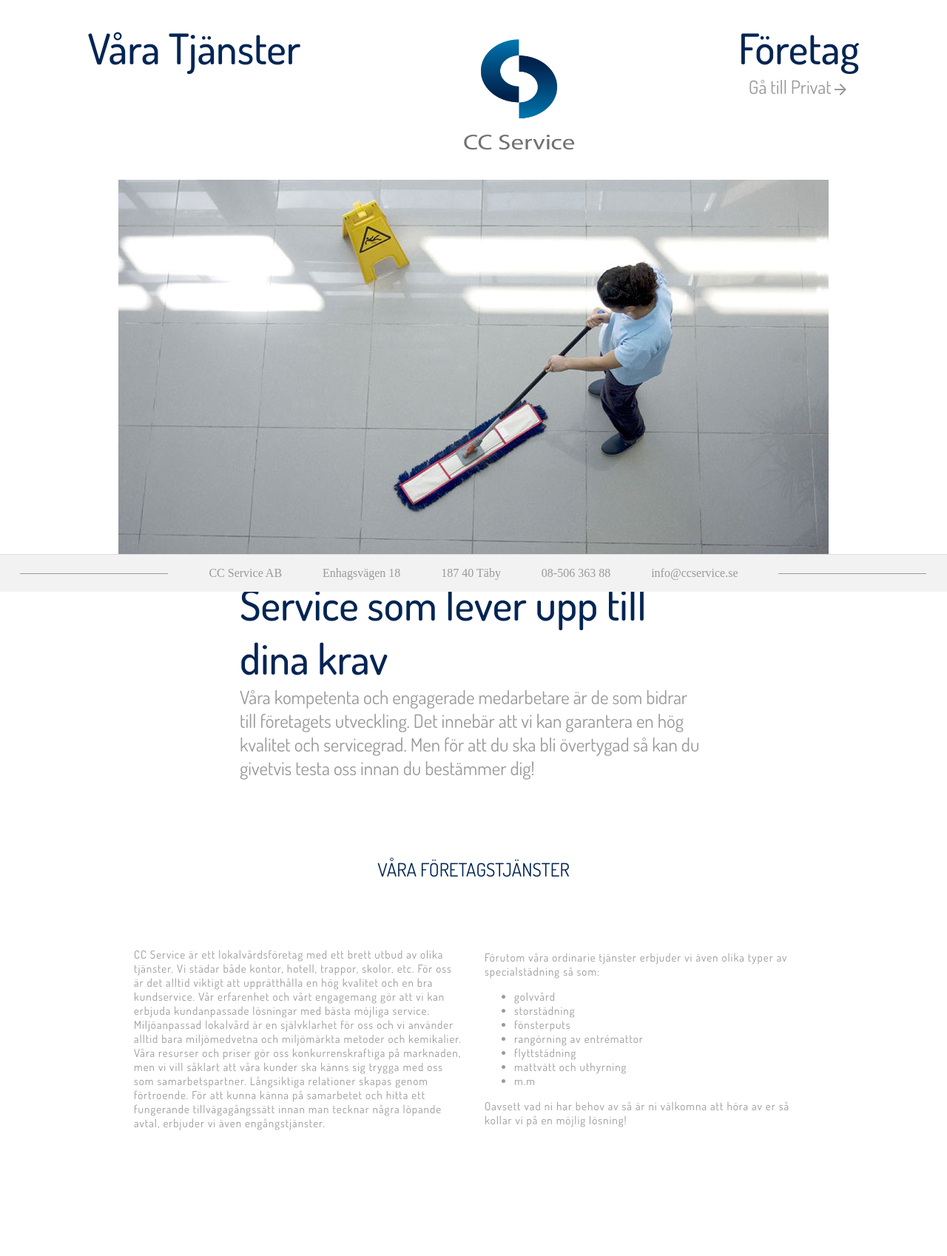
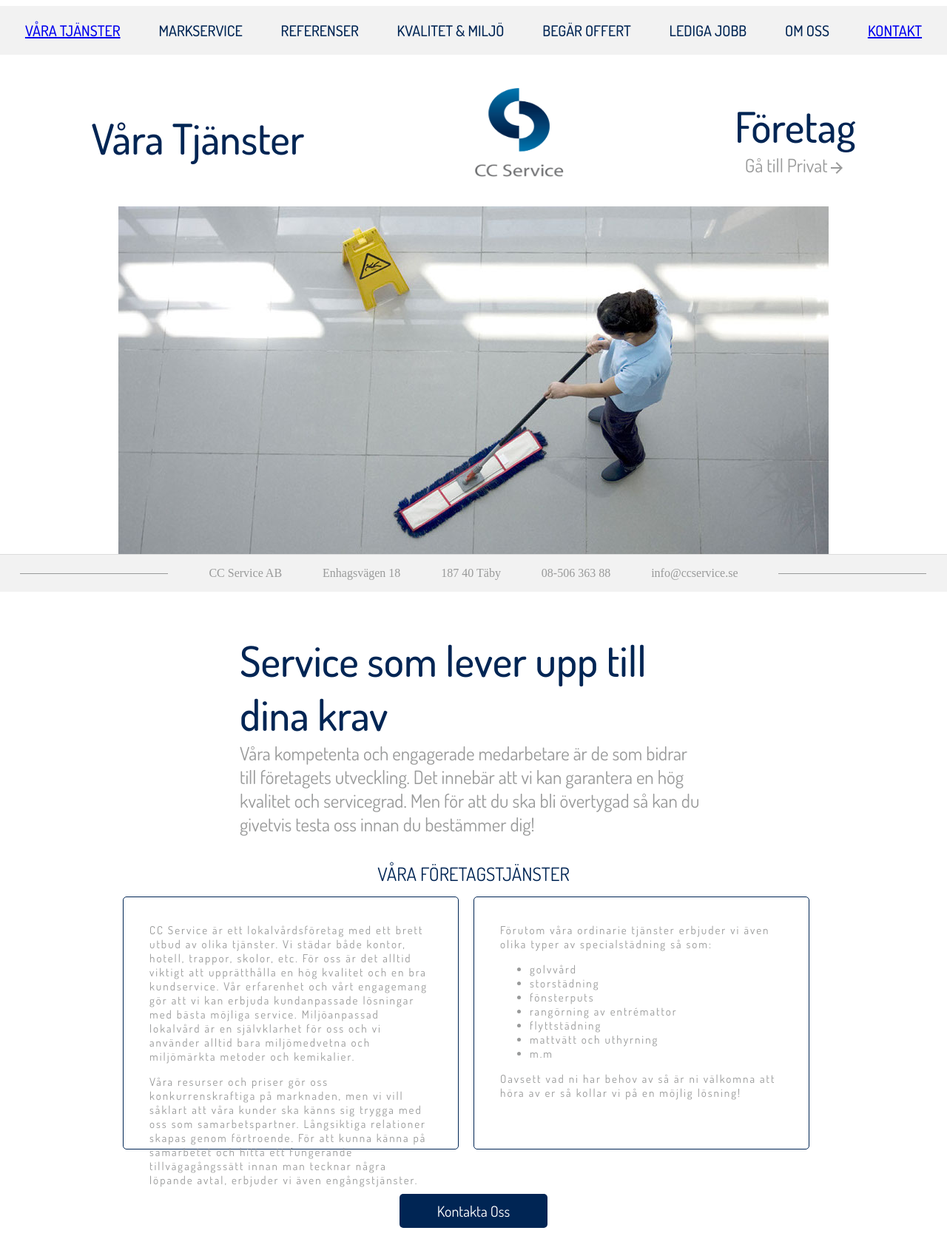
Before and after one commit to Lexlinkan/CChemsida, a React (Vite) app: page /tjanster in a window 1280 px wide. Shown: the top 1698 px of the page at 74% size. Built offline with nearby package versions, Linux system fonts and the light colour scheme.

Commit message:
Påbörjat Offterförfrågan

```diff
--- a/src/App.jsx
+++ b/src/App.jsx
@@ -4,6 +4,7 @@ import Home from './Home';
 import Footer from './Footer';
 import Business from './Business';
 import Tjanster from './Tjanster';
+import Kontakt from './Kontakt';
 
 function App() {
   return (
@@ -12,6 +13,7 @@ function App() {
         <Route path="/" element={<Home />} />
         <Route path="/business" element={<Business />} />
         <Route path="/tjanster" element={<Tjanster />} />
+        <Route path="/kontakt" element={<Kontakt />} />
       </Routes>
       <Footer />
     </Router>
--- a/src/Business.jsx
+++ b/src/Business.jsx
@@ -7,6 +7,7 @@ import kvalitetMiljo from "./assets/miljö_&_hållbarhet.jpeg";
 import offertImg from "./assets/offertImg.jpeg";
 import { Link } from "react-router-dom";
 import Tjanster from "./Tjanster";
+import Kontakt from "./Kontakt";
 
 const Business = () => {
   return (
@@ -22,7 +23,9 @@ const Business = () => {
           <span style={navItem}>BEGÄR OFFERT</span>
           <span style={navItem}>LEDIGA JOBB</span>
           <span style={navItem}>OM OSS</span>
-          <span style={navItem}>KONTAKT</span>
+          <Link to="/kontakt" element={<Kontakt />}>
+            <span style={navItem}>KONTAKT</span>
+          </Link>
         </div>
         <div style={topContainer}>
           <img style={logo} src={logoHome} alt="" />
@@ -110,8 +113,8 @@ const topRight = {
 };
 
 const logo = {
-  width: 150,
-  height: 150,
+  width: 120,
+  height: 120,
   marginTop: 25,
 };
 
@@ -123,6 +126,7 @@ const title = {
   color: "#002554",
   fontSize: 57,
   fontWeight: 500,
+  marginTop: 40,
 };
 
 const subtitle = {
--- /dev/null
+++ b/src/Kontakt.jsx
@@ -0,0 +1,183 @@
+import React from "react";
+import ArrowForwardIcon from "@mui/icons-material/ArrowForward";
+import logoHome from "./assets/CCS_COLOR.png";
+import { Link } from "react-router-dom";
+import Tjanster from "./Tjanster";
+import kontaktImg from "./assets/kontakt.jpeg";
+
+const Kontakt = () => {
+  return (
+    <div style={body}>
+      <div style={nav}>
+        <Link to="/tjanster" element={<Tjanster />}>
+          <span style={navItem}>VÅRA TJÄNSTER</span>
+        </Link>
+        <span style={navItem}>MARKSERVICE</span>
+        <span style={navItem}>REFERENSER</span>
+        <span style={navItem}>KVALITET & MILJÖ</span>
+        <span style={navItem}>BEGÄR OFFERT</span>
+        <span style={navItem}>LEDIGA JOBB</span>
+        <span style={navItem}>OM OSS</span>
+        <span style={navItem}>KONTAKT</span>
+      </div>
+      <div style={topContainer}>
+        <span style={title}>Kontakt</span>
+        <img style={logo} src={logoHome} alt="Logga" />
+        <div style={topRight}>
+          <span style={title}>Företag</span>
+          <span style={subtitle}>
+            Gå till Privat
+            <ArrowForwardIcon style={{ verticalAlign: "middle" }} />
+          </span>
+        </div>
+      </div>
+      <img src={kontaktImg} alt="Kontakt image" />
+      <div style={spanContainer}>
+        <span style={title}>Kontakta oss</span>
+        <span style={subtitle}>Har du frågor eller funderingar? Tveka inte att kontakta oss.</span>
+      </div>
+      <div style={cardContainer}>
+        <div style={card}>
+        <span style={cardTitle}>CC Service AB</span>
+        <span style={cardSubtitle}>Enhagsvägen 18, 187 40 Täby</span>
+
+        </div>
+      </div>
+      <div style={cardContainer}>
+        <div style={card}>
+        <span style={cardTitle}>Telefon:</span>
+        <span style={cardSubtitle}>08-506 363 88</span>
+        </div>
+      </div>
+      <div style={cardContainer}>
+        <div style={card}>
+        <span style={cardTitle}>Mail:</span>
+        <span style={cardSubtitle}>info@ccservice.se</span>
+        </div>
+      </div>
+      <Link to="/kontakt" element={<Kontakt />}>
+        <button style={button}>Offertförfrågan</button>
+      </Link>
+    </div>
+  );
+};
+
+const body = {
+  display: "flex",
+  justifyContent: "space-around",
+  alignItems: "center",
+  flexDirection: "column",
+};
+const topContainer = {
+  display: "flex",
+  justifyContent: "space-around",
+  padding: 20,
+  width: "100%",
+  marginBottom: 20,
+};
+
+const topRight = {
+  display: "flex",
+  flexDirection: "column",
+  alignItems: "center",
+};
+
+const logo = {
+  width: 120,
+  height: 120,
+  marginTop: 25,
+};
+
+const title = {
+  fontSize: 40,
+  fontWeight: "bold",
+  fontFamily: "dosis, sans-serif",
+  color: "#002554",
+  fontSize: 57,
+  fontWeight: 500,
+  marginTop: 40,
+};
+
+const subtitle = {
+  fontSize: 25,
+  cursor: "pointer",
+  fontFamily: "dosis, sans-serif",
+  color: "#999a9a",
+};
+
+const spanContainer = {
+  display: "flex",
+  flexDirection: "column",
+  justifyContent: "space-around",
+  alignItems: "center",
+  padding: 20,
+  width: "50%",
+};
+
+const cardContainer = {
+  display: "flex",
+  justifyContent: "center",
+  alignItems: "center",
+  flexDirection: "row",
+  width: "75%",
+  gap: 20,
+};
+
+const card = {
+  display: "flex",
+  flexDirection: "column",
+  alignItems: "center",
+  justifyContent: 'center',
+  width: "50%",
+};
+
+const cardTitle = {
+  fontSize: 25,
+  fontFamily: "dosis, sans-serif",
+  color: "#002554",
+  margin: 15,
+};
+
+const cardSubtitle = {
+  fontSize: 15,
+  fontFamily: "dosis, sans-serif",
+  color: "#999a9a",
+  margin: 15,
+  letterSpacing: 2,
+};
+
+const nav = {
+  display: "flex",
+  justifyContent: "space-around",
+  alignItems: "center",
+  flexDirection: "row",
+  padding: 20,
+  fontFamily: "dosis, sans-serif",
+  color: "#002554",
+  fontSize: 20,
+  fontWeight: 500,
+  backgroundColor: "#f2f2f2",
+  width: "100%",
+};
+
+const navItem = {
+  transition: "transform 0.2s ease-in-out",
+  cursor: "pointer",
+};
+
+const button = {
+  backgroundColor: "#002554",
+  color: "white",
+  width: 200,
+  padding: 10,
+  borderRadius: 5,
+  border: "none",
+  cursor: "pointer",
+  fontSize: 20,
+  fontFamily: "dosis, sans-serif",
+  marginTop: 50,
+  marginBottom: 150,
+  transition: "transform 0.2s ease-in-out",
+};
+
+export default Kontakt;
--- a/src/Tjanster.jsx
+++ b/src/Tjanster.jsx
@@ -2,10 +2,26 @@ import React from "react";
 import ArrowForwardIcon from "@mui/icons-material/ArrowForward";
 import logoHome from "./assets/CCS_COLOR.png";
 import varaTjanser from "./assets/vara-tjanster.jpeg";
+import { Link } from "react-router-dom";
+import Kontakt from "./Kontakt";
 
 const Tjanster = () => {
   return (
     <div style={body}>
+      <div style={nav}>
+        <Link to="/tjanster" element={<Tjanster />}>
+          <span style={navItem}>VÅRA TJÄNSTER</span>
+        </Link>
+        <span style={navItem}>MARKSERVICE</span>
+        <span style={navItem}>REFERENSER</span>
+        <span style={navItem}>KVALITET & MILJÖ</span>
+        <span style={navItem}>BEGÄR OFFERT</span>
+        <span style={navItem}>LEDIGA JOBB</span>
+        <span style={navItem}>OM OSS</span>
+        <Link to="/kontakt" element={<Kontakt />}>
+            <span style={navItem}>KONTAKT</span>
+          </Link>
+      </div>
       <div style={topContainer}>
         <span style={title}>Våra Tjänster</span>
         <img style={logo} src={logoHome} alt="Logga" />
@@ -42,12 +58,14 @@ const Tjanster = () => {
             erbjuda kundanpassade lösningar med bästa möjliga service.
             Miljöanpassad lokalvård är en självklarhet för oss och vi använder
             alltid bara miljömedvetna och miljömärkta metoder och kemikalier.
-            Våra resurser och priser gör oss konkurrenskraftiga på marknaden,
-            men vi vill såklart att våra kunder ska känns sig trygga med oss som
-            samarbetspartner. Långsiktiga relationer skapas genom förtroende.
-            För att kunna känna på samarbetet och hitta ett fungerande
-            tillvägagångssätt innan man tecknar några löpande avtal, erbjuder vi
-            även engångstjänster.
+            <p>
+              Våra resurser och priser gör oss konkurrenskraftiga på marknaden,
+              men vi vill såklart att våra kunder ska känns sig trygga med oss
+              som samarbetspartner. Långsiktiga relationer skapas genom
+              förtroende. För att kunna känna på samarbetet och hitta ett
+              fungerande tillvägagångssätt innan man tecknar några löpande
+              avtal, erbjuder vi även engångstjänster.
+            </p>
           </span>
         </div>
         <div style={card}>
@@ -67,7 +85,13 @@ const Tjanster = () => {
             kollar vi på en möjlig lösning!
           </span>
         </div>
+        <div>
+
+        </div>
       </div>
+      <Link to="/kontakt" element={<Kontakt />}>
+        <button style={button}>Kontakta Oss</button>
+      </Link>
     </div>
   );
 };
@@ -81,7 +105,7 @@ const body = {
 const topContainer = {
   display: "flex",
   justifyContent: "space-around",
-  alignItems: "canter",
+  alignItems: 'center',
   padding: 20,
   width: "100%",
   marginBottom: 20,
@@ -94,8 +118,8 @@ const topRight = {
 };
 
 const logo = {
-  width: 150,
-  height: 150,
+  width: 120,
+  height: 120,
   marginTop: 25,
 };
 
@@ -106,6 +130,7 @@ const title = {
   color: "#002554",
   fontSize: 57,
   fontWeight: 500,
+  marginTop: 40,
 };
 
 const subtitle = {
@@ -122,7 +147,6 @@ const spanContainer = {
   alignItems: "center",
   padding: 20,
   width: "50%",
-  marginBottom: 50,
 };
 
 const cardContainer = {
@@ -130,10 +154,8 @@ const cardContainer = {
   justifyContent: "space-around",
   alignItems: "center",
   flexDirection: "row",
-  padding: 20,
-  paddintBottom: 0,
   width: "75%",
-  marginBottom: 20,
+  gap: 20,
 };
 
 const card = {
@@ -141,7 +163,11 @@ const card = {
   flexDirection: "row",
   alignItems: "start",
   width: "50%",
-  marginBottom: 200,
+  marginBottom: 10,
+  border: "1px solid #002554",
+  borderRadius: 5,
+  height: 300,
+  padding: 20,
 };
 
 const cardTitle = {
@@ -156,7 +182,41 @@ const cardSubtitle = {
   fontFamily: "dosis, sans-serif",
   color: "#999a9a",
   margin: 15,
-  letterSpacing: 1,
+  letterSpacing: 2,
 };
 
+const nav = {
+  display: "flex",
+  justifyContent: "space-around",
+  alignItems: "center",
+  flexDirection: "row",
+  padding: 20,
+  fontFamily: "dosis, sans-serif",
+  color: "#002554",
+  fontSize: 20,
+  fontWeight: 500,
+  backgroundColor: "#f2f2f2",
+  width: "100%",
+};
+
+const navItem = {
+  transition: "transform 0.2s ease-in-out",
+  cursor: "pointer",
+};
+
+const button = {
+    backgroundColor: "#002554",
+    color: "white",
+    width: 200,
+    padding: 10,
+    borderRadius: 5,
+    border: "none",
+    cursor: "pointer",
+    fontSize: 20,
+    fontFamily: "dosis, sans-serif",
+    marginTop: 50,
+    marginBottom: 50,
+    transition: "transform 0.2s ease-in-out",
+    };
+
 export default Tjanster;
```
Also changed, not shown: src/Offert.jsx (added, +9 -0 lines), src/assets/kontakt.jpeg (added).
